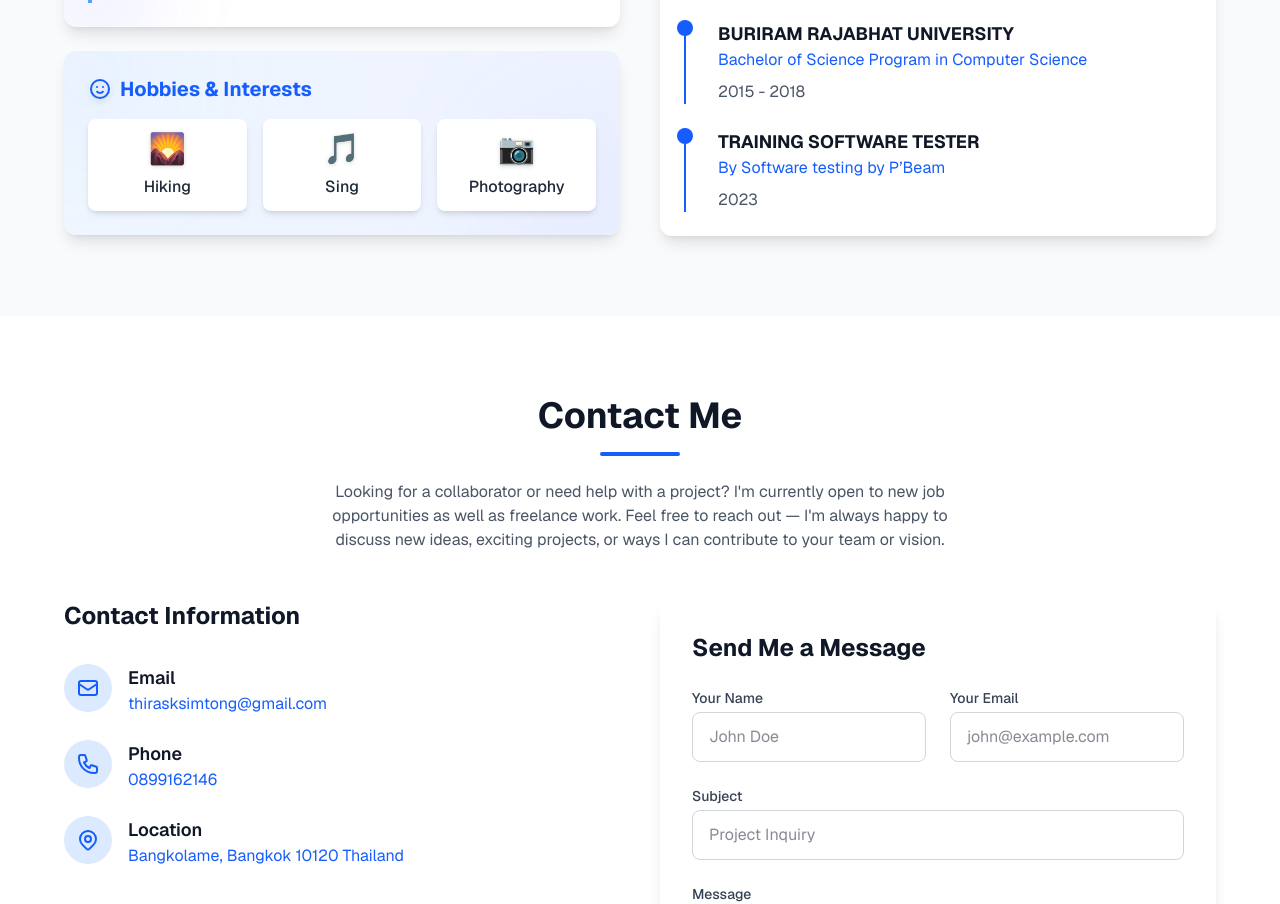
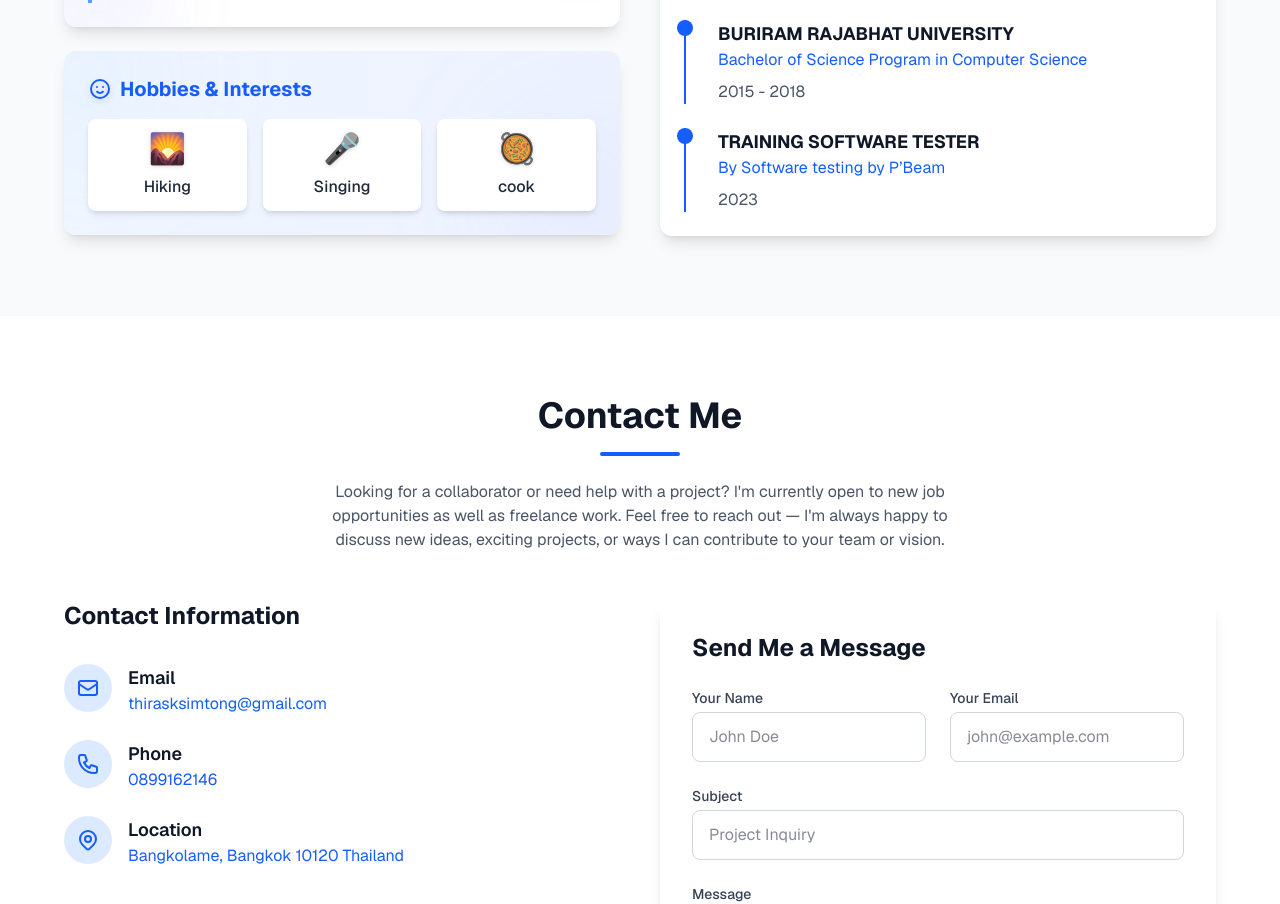
Before and after one commit to gohdick/my-portfolio-spa, a Next.js app: page / in a window 1280 px wide. Shown: the part 3096-4000 px from the top of the page. Built offline with nearby package versions, Linux system fonts and the light colour scheme; a web font is replaced by a local one.

Commit message:
✨ Update project all file

```diff
--- a/components/About.jsx
+++ b/components/About.jsx
@@ -4,6 +4,22 @@
 import { motion } from 'framer-motion';
 
 export default function About() {
+
+  const interests = [
+    {
+      name: "Hiking",
+      icon: "🌄",
+    },
+    {
+      name: "Singing",
+      icon: "🎤",
+    },
+    {
+      name: "cook",
+      icon: "🥘",
+    },
+  ];
+
   return (
     <section id="about" className="py-20 px-4 bg-gray-50 dark:bg-gray-800/50">
       <div className="container mx-auto max-w-6xl">
@@ -77,21 +93,13 @@ export default function About() {
                   Hobbies & Interests
                 </h3>
                 <div className="grid grid-cols-3 gap-4 mt-4">
-                  <div className="bg-white dark:bg-gray-800 p-3 rounded-lg shadow-md flex flex-col items-center justify-center text-center hover:shadow-lg transition-all transform hover:-translate-y-1 hover:shadow-blue-200/50 dark:hover:shadow-blue-500/20 relative overflow-hidden">
-                    <div className="absolute inset-0 bg-gradient-to-br from-blue-100/30 to-transparent dark:from-blue-500/10 dark:to-transparent opacity-0 hover:opacity-100 transition-opacity duration-300"></div>
-                    <span className="text-3xl mb-2 relative z-10 drop-shadow-sm">🌄</span>
-                    <span className="font-medium text-gray-800 dark:text-gray-200 relative z-10">Hiking</span>
-                  </div>
-                  <div className="bg-white dark:bg-gray-800 p-3 rounded-lg shadow-md flex flex-col items-center justify-center text-center hover:shadow-lg transition-all transform hover:-translate-y-1 hover:shadow-blue-200/50 dark:hover:shadow-blue-500/20 relative overflow-hidden">
-                    <div className="absolute inset-0 bg-gradient-to-br from-blue-100/30 to-transparent dark:from-blue-500/10 dark:to-transparent opacity-0 hover:opacity-100 transition-opacity duration-300"></div>
-                    <span className="text-3xl mb-2 relative z-10 drop-shadow-sm">🎵</span>
-                    <span className="font-medium text-gray-800 dark:text-gray-200 relative z-10">Sing</span>
-                  </div>
-                  <div className="bg-white dark:bg-gray-800 p-3 rounded-lg shadow-md flex flex-col items-center justify-center text-center hover:shadow-lg transition-all transform hover:-translate-y-1 hover:shadow-blue-200/50 dark:hover:shadow-blue-500/20 relative overflow-hidden">
-                    <div className="absolute inset-0 bg-gradient-to-br from-blue-100/30 to-transparent dark:from-blue-500/10 dark:to-transparent opacity-0 hover:opacity-100 transition-opacity duration-300"></div>
-                    <span className="text-3xl mb-2 relative z-10 drop-shadow-sm">📷</span>
-                    <span className="font-medium text-gray-800 dark:text-gray-200 relative z-10">Photography</span>
-                  </div>
+                  {interests?.map((interest, index) => (
+                    <div key={index} className="bg-white dark:bg-gray-800 p-3 rounded-lg shadow-md flex flex-col items-center justify-center text-center hover:shadow-lg transition-all transform hover:-translate-y-1 hover:shadow-blue-200/50 dark:hover:shadow-blue-500/20 relative overflow-hidden">
+                      <div className="absolute inset-0 bg-gradient-to-br from-blue-100/30 to-transparent dark:from-blue-500/10 dark:to-transparent opacity-0 hover:opacity-100 transition-opacity duration-300"></div>
+                      <span className="text-3xl mb-2 relative z-10 drop-shadow-sm">{interest.icon}</span>
+                      <span className="font-medium text-gray-800 dark:text-gray-200 relative z-10">{interest.name}</span>
+                    </div>
+                  ))}
                 </div>
               </div>
             </div>
```
